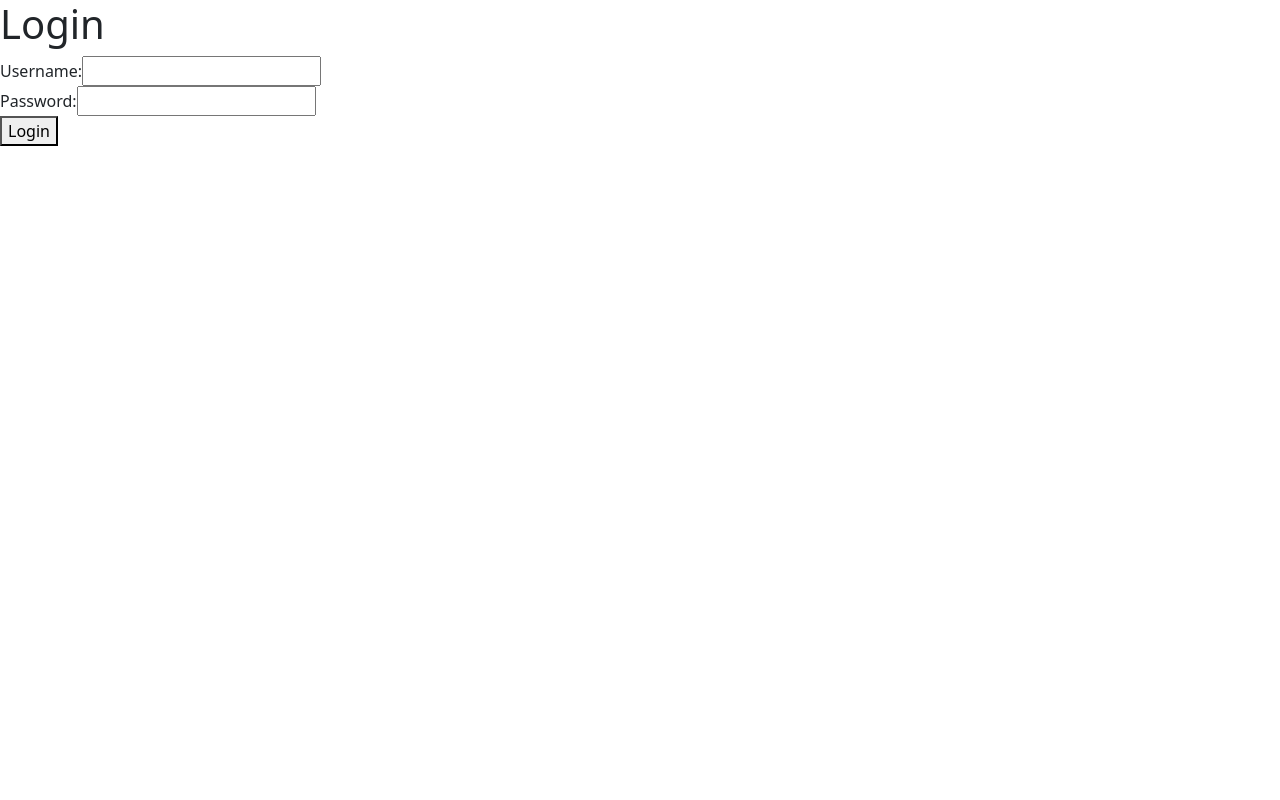
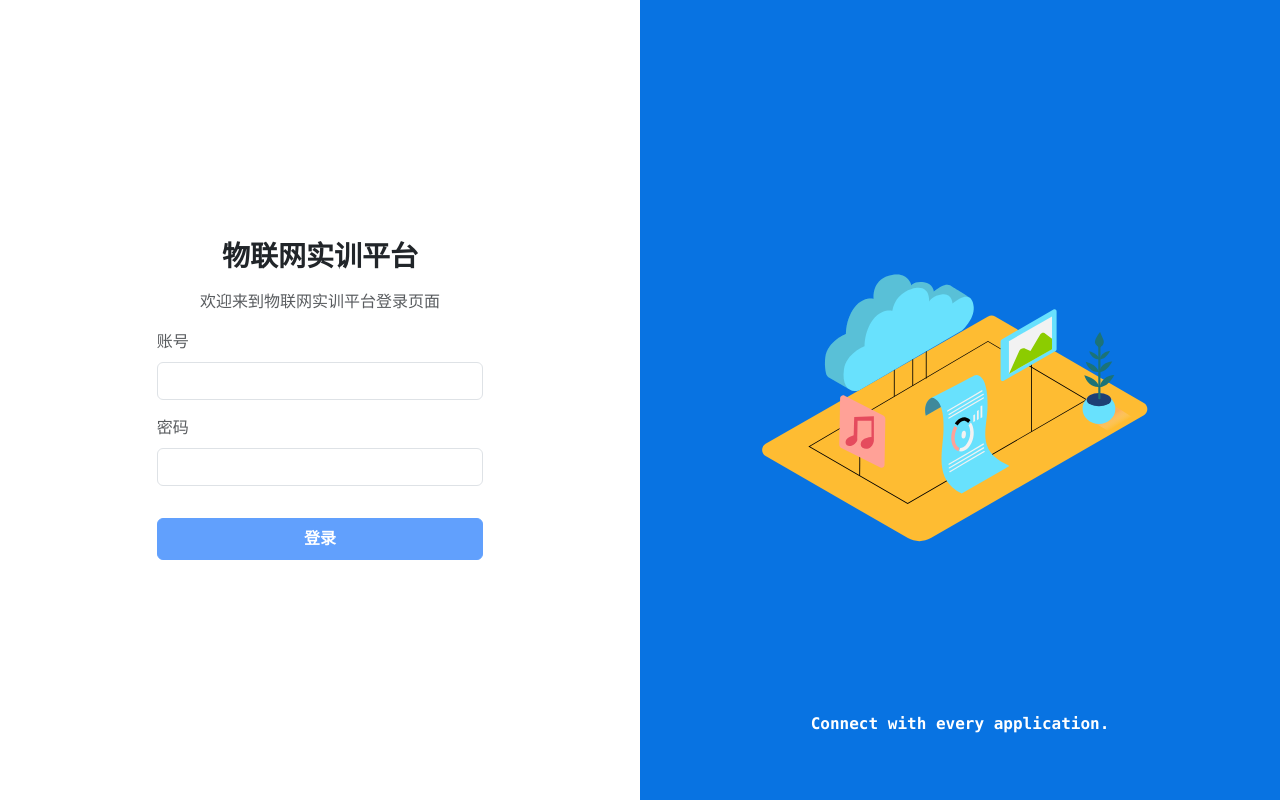
Before and after one commit to Bread-etc/Design, a Vue app: page /login in a window 1280 px wide. Built offline with nearby package versions, Linux system fonts and the light colour scheme; no server answers; the HTML template or start-up script is replaced by a standard one.

Commit message:
add: login page

```diff
--- a/mock/login.ts
+++ b/mock/login.ts
@@ -17,7 +17,7 @@ const mockLogin: MockMethod = {
 		} else {
 			return {
 				code: 401,
-				msg: "参数错误",
+				msg: "用户名或密码错误",
 				data: {
 					success: false,
 				},
--- a/src/App.vue
+++ b/src/App.vue
@@ -3,7 +3,14 @@ import { RouterView } from "vue-router";
 </script>
 
 <template>
-	<div id="app">
+	<div id="container">
 		<RouterView />
 	</div>
 </template>
+
+<style scoped lang="css">
+#container {
+	min-width: 100vw;
+	min-height: 100vh;
+}
+</style>
--- a/src/api/service/authService.ts
+++ b/src/api/service/authService.ts
@@ -12,10 +12,13 @@ class AuthService {
 				showToast("登录失败", res.msg, "danger");
 				throw new Error(res.msg);
 			}
-		} catch (error) {
-			showToast("登录失败", "无法连接到服务器，请稍后重试。", "danger");
-			throw error;
+		} catch (err) {
+			throw err;
 		}
+		// } catch (error) {
+		// 	showToast("登录失败", "无法连接到服务器，请稍后重试。", "danger");
+		// 	throw error;
+		// }
 	}
 }
 
--- a/src/assets/base.css
+++ b/src/assets/base.css
@@ -1,73 +1,30 @@
 /* 全局变量设置 */
 :root {
-	/* --vt-c-white: #ffffff;
-	--vt-c-white-soft: #f8f8f8;
-	--vt-c-white-mute: #f2f2f2;
-
-	--vt-c-black: #181818;
-	--vt-c-black-soft: #222222;
-	--vt-c-black-mute: #282828;
-
-	--vt-c-indigo: #2c3e50;
-
-	--vt-c-divider-light-1: rgba(60, 60, 60, 0.29);
-	--vt-c-divider-light-2: rgba(60, 60, 60, 0.12);
-	--vt-c-divider-dark-1: rgba(84, 84, 84, 0.65);
-	--vt-c-divider-dark-2: rgba(84, 84, 84, 0.48);
-
-	--vt-c-text-light-1: var(--vt-c-indigo);
-	--vt-c-text-light-2: rgba(60, 60, 60, 0.66);
-	--vt-c-text-dark-1: var(--vt-c-white);
-	--vt-c-text-dark-2: rgba(235, 235, 235, 0.64); */
-}
-
-/* semantic color variables for this project */
-:root {
-	/* --color-background: var(--vt-c-white);
-	--color-background-soft: var(--vt-c-white-soft);
-	--color-background-mute: var(--vt-c-white-mute);
-
-	--color-border: var(--vt-c-divider-light-2);
-	--color-border-hover: var(--vt-c-divider-light-1);
-
-	--color-heading: var(--vt-c-text-light-1);
-	--color-text: var(--vt-c-text-light-1);
-
-	--section-gap: 160px; */
+	--color-bg: #fff;
 }
 
 @media (prefers-color-scheme: dark) {
 	:root {
-		/* --color-background: var(--vt-c-black);
-		--color-background-soft: var(--vt-c-black-soft);
-		--color-background-mute: var(--vt-c-black-mute);
-
-		--color-border: var(--vt-c-divider-dark-2);
-		--color-border-hover: var(--vt-c-divider-dark-1);
-
-		--color-heading: var(--vt-c-text-dark-1);
-		--color-text: var(--vt-c-text-dark-2); */
+		--color-bg: #000;
 	}
 }
 
 body {
 	min-height: 100vh;
 	line-height: 1.6;
-	font-family:
-		Inter,
-		-apple-system,
-		BlinkMacSystemFont,
-		"Segoe UI",
-		Roboto,
-		Oxygen,
-		Ubuntu,
-		Cantarell,
-		"Fira Sans",
-		"Droid Sans",
-		"Helvetica Neue",
-		sans-serif;
+	font-family: "Microsoft YaHei", Arial, Helvetica, sans-serif !important;
 	font-size: 16px;
 	text-rendering: optimizeLegibility;
 	-webkit-font-smoothing: antialiased;
 	-moz-osx-font-smoothing: grayscale;
+
+	/* 禁用页面滚动 */
+	margin: 0;
+	padding: 0;
+	overflow: hidden;
+
+	word-wrap: break-word;
+	overflow-wrap: break-word;
+
+	scroll-behavior: smooth;
 }
--- a/src/assets/main.css
+++ b/src/assets/main.css
@@ -2,4 +2,17 @@
 @import "bootstrap/scss/bootstrap.scss";
 
 #app {
+	display: flex;
+	flex-direction: column;
+	min-height: 100vh;
+
+	/* 水平居中内容 */
+	justify-content: center;
+	align-items: center;
+
+	/* 背景颜色可根据需要修改，或者保持透明继承自 body */
+	background-color: var(--color-bg);
+
+	/* 确保在移动设备上触摸操作的兼容性 */
+	-webkit-tap-highlight-color: transparent;
 }
--- a/src/stores/user.store.ts
+++ b/src/stores/user.store.ts
@@ -23,7 +23,6 @@ export const useUserStore = defineStore("user", {
 				localStorage.setItem("token", res.accessToken);
 				localStorage.setItem("expiresAt", expiresAt.toString());
 			} catch (err) {
-				console.error("登录失败", err);
 				throw err;
 			}
 		},
--- a/src/utils/toast.ts
+++ b/src/utils/toast.ts
@@ -1,4 +1,3 @@
-// 独立的 Toast 组件
 import { Toast } from "bootstrap";
 
 /**
@@ -12,10 +11,24 @@ export function showToast(
 	message: string,
 	type: "success" | "info" | "warning" | "danger",
 ) {
+	// 确保 Toast 容器存在
+	let toastContainer = document.getElementById("toast-container");
+	if (!toastContainer) {
+		toastContainer = document.createElement("div");
+		toastContainer.id = "toast-container";
+		toastContainer.className = `
+            position-fixed top-0 end-0 p-3
+        `;
+		toastContainer.style.zIndex = "1050"; // 确保 Toast 在最前方
+		document.body.appendChild(toastContainer);
+	}
+
+	// 创建 Toast 元素
 	const toastElement = document.createElement("div");
 	toastElement.className = `
-        toast align-items-center text-bg-${type} border-0 position-fixed bottom-0 end-0 m-0
+        toast align-items-center text-bg-${type} border-0 mb-2
     `;
+	toastElement.style.minWidth = "300px"; // 确保合理的宽度
 	toastElement.innerHTML = `
         <div class="d-flex">
             <div class="toast-body">
@@ -24,13 +37,18 @@ export function showToast(
             <button type="button" class="btn-close btn-close-white me-2 m-auto" data-bs-dismiss="toast" aria-label="Close"></button>
         </div>
     `;
-	document.body.appendChild(toastElement);
+	toastContainer.appendChild(toastElement);
 
+	// 显示 Toast
 	const toast = new Toast(toastElement);
 	toast.show();
 
 	// Toast 自动消失后移除
 	toastElement.addEventListener("hidden.bs.toast", () => {
-		document.body.removeChild(toastElement);
+		toastContainer?.removeChild(toastElement);
+		// 如果容器内没有 Toast，则移除容器
+		if (toastContainer?.childElementCount === 0) {
+			document.body.removeChild(toastContainer);
+		}
 	});
 }
--- a/src/views/LoginView.vue
+++ b/src/views/LoginView.vue
@@ -1,40 +1,70 @@
 <template>
-	<div>
-		<h1>Login</h1>
-		<form @submit.prevent="handleLogin">
-			<div>
-				<label for="username">Username:</label>
-				<input id="username" v-model="username" type="text" />
+	<div class="d-flex flex-row vh-100">
+		<!-- 左侧表单 -->
+		<div class="bg-white d-flex flex-column justify-content-center align-items-center p-5 w-50">
+			<h3 class="fw-bold mb-3 user-select-none">物联网实训平台</h3>
+			<p class="text-muted fw-light user-select-none">欢迎来到物联网实训平台登录页面</p>
+
+			<!-- 登录表单 -->
+			<form @submit="handleLogin" style="width: 60%">
+				<div class="form-group mb-3">
+					<label for="account" class="form-label text-muted">账号</label>
+					<input type="account" id="account" class="form-control" v-model="username" required />
+				</div>
+				<div class="form-group mb-3">
+					<label for="password" class="form-label text-muted">密码</label>
+					<div class="input-group">
+						<input type="password" id="password" class="form-control" v-model="password" required />
+					</div>
+				</div>
+
+				<button
+					type="submit"
+					class="mt-3 btn btn-primary w-100 py-2 fw-bold"
+					:disabled="!username || !password"
+				>
+					登录
+				</button>
+			</form>
+		</div>
+
+		<!-- 右侧图片 -->
+		<div
+			class="user-select-none position-relative d-flex justify-content-center align-items-center w-50 text-white"
+			style="background-color: #0873e2"
+		>
+			<img
+				src="../assets/images/LoginPic.svg"
+				alt="LoginPic"
+				class="p-5 img-fluid"
+				style="max-width: 80%; height: auto"
+			/>
+			<div class="text-center position-absolute bottom-0 pb-5">
+				<p class="font-monospace fw-bold">Connect with every application.</p>
 			</div>
-			<div>
-				<label for="password">Password:</label>
-				<input id="password" v-model="password" type="password" />
-			</div>
-			<button type="submit">Login</button>
-		</form>
+		</div>
 	</div>
 </template>
 
 <script lang="ts" setup>
-import { useUserStore } from "@/stores/user.store";
 import { ref } from "vue";
 import { useRouter } from "vue-router";
+import { useUserStore } from "@/stores/user.store";
+import { showToast } from "@/utils/toast";
 
 const userStore = useUserStore();
 const router = useRouter();
 
-const username = ref<string>("");
-const password = ref<string>("");
+const username = ref("");
+const password = ref("");
 
 const handleLogin = async () => {
 	try {
 		await userStore.login(username.value, password.value);
-		alert("登录成功");
+		showToast("登录成功", "欢迎回来", "success");
 		router.push("/");
 	} catch (err) {
-		alert("登录失败");
+		showToast("登录失败", "用户名或密码错误，请重试", "danger");
 	}
 };
 </script>
-
-<style scoped></style>
```
Also changed, not shown: src/assets/images/LoginPic.svg (added), src/assets/images/background.png (deleted).
